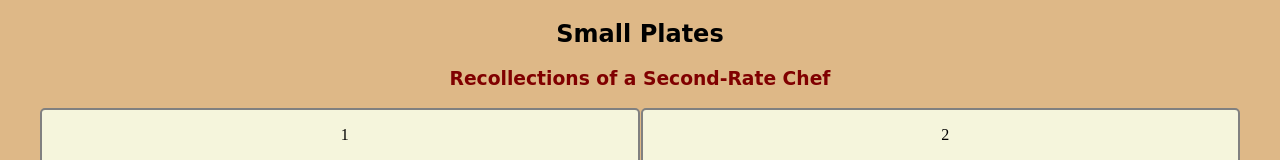
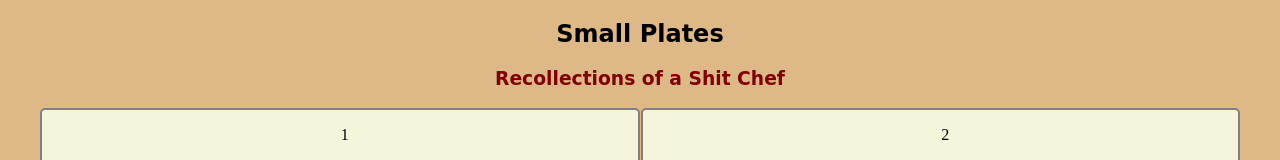
Before and after one commit to Cappielly/SmallPlates, a plain HTML site: page index.html in a window 1280 px wide. Shown: the top 160 px of the page. Drawn offline with Linux system fonts and the light colour scheme.

Commit message:
Update index.html
test update

```diff
--- a/index.html
+++ b/index.html
@@ -14,7 +14,7 @@
   <div class="container">
     <header>
       <h2>Small Plates</h2>
-      <h3>Recollections of a Second-Rate Chef</h3>
+      <h3>Recollections of a Shit Chef</h3>
     </header>
     <div class="main-area">
       <div class="content-area">
```
